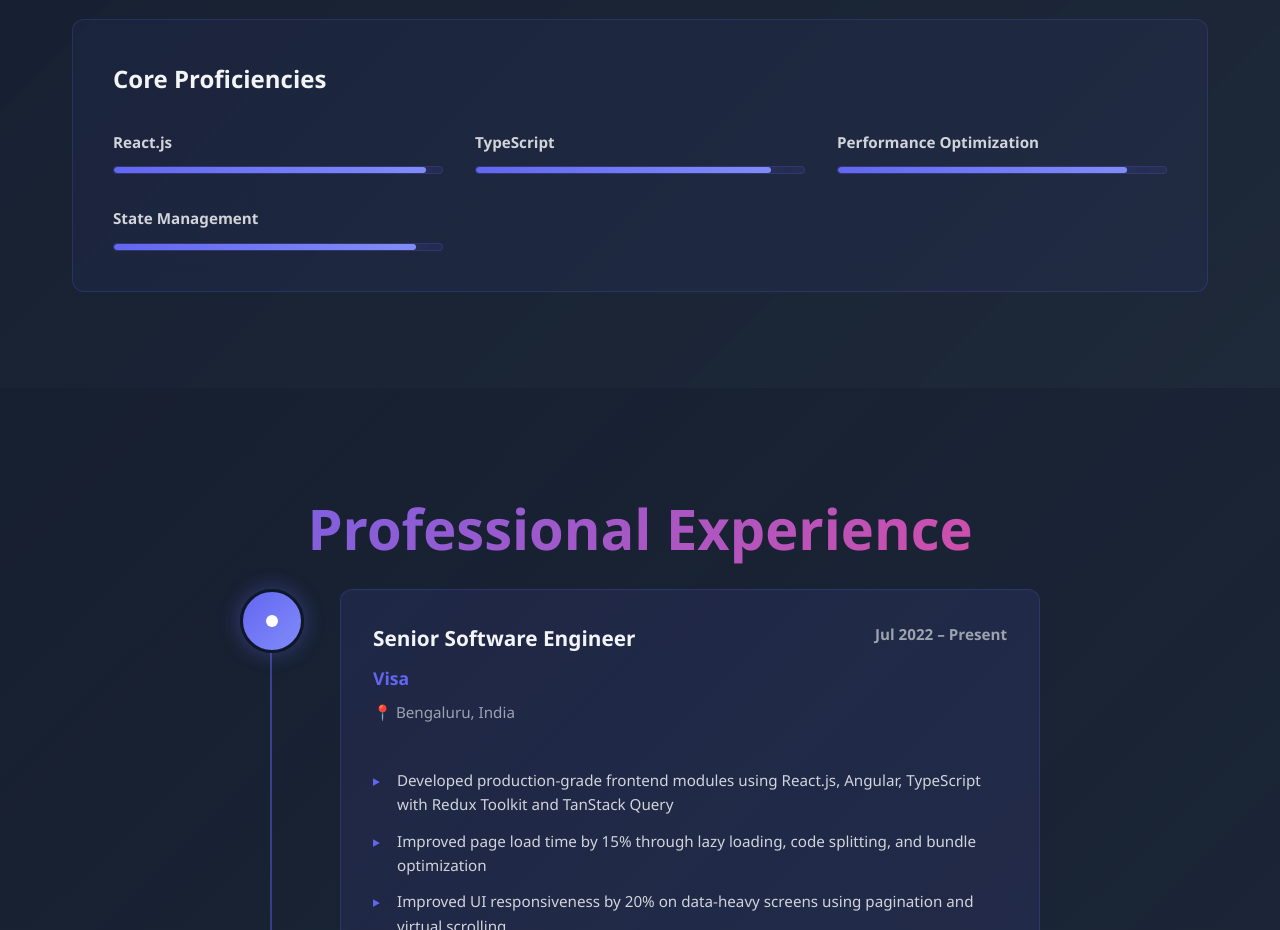
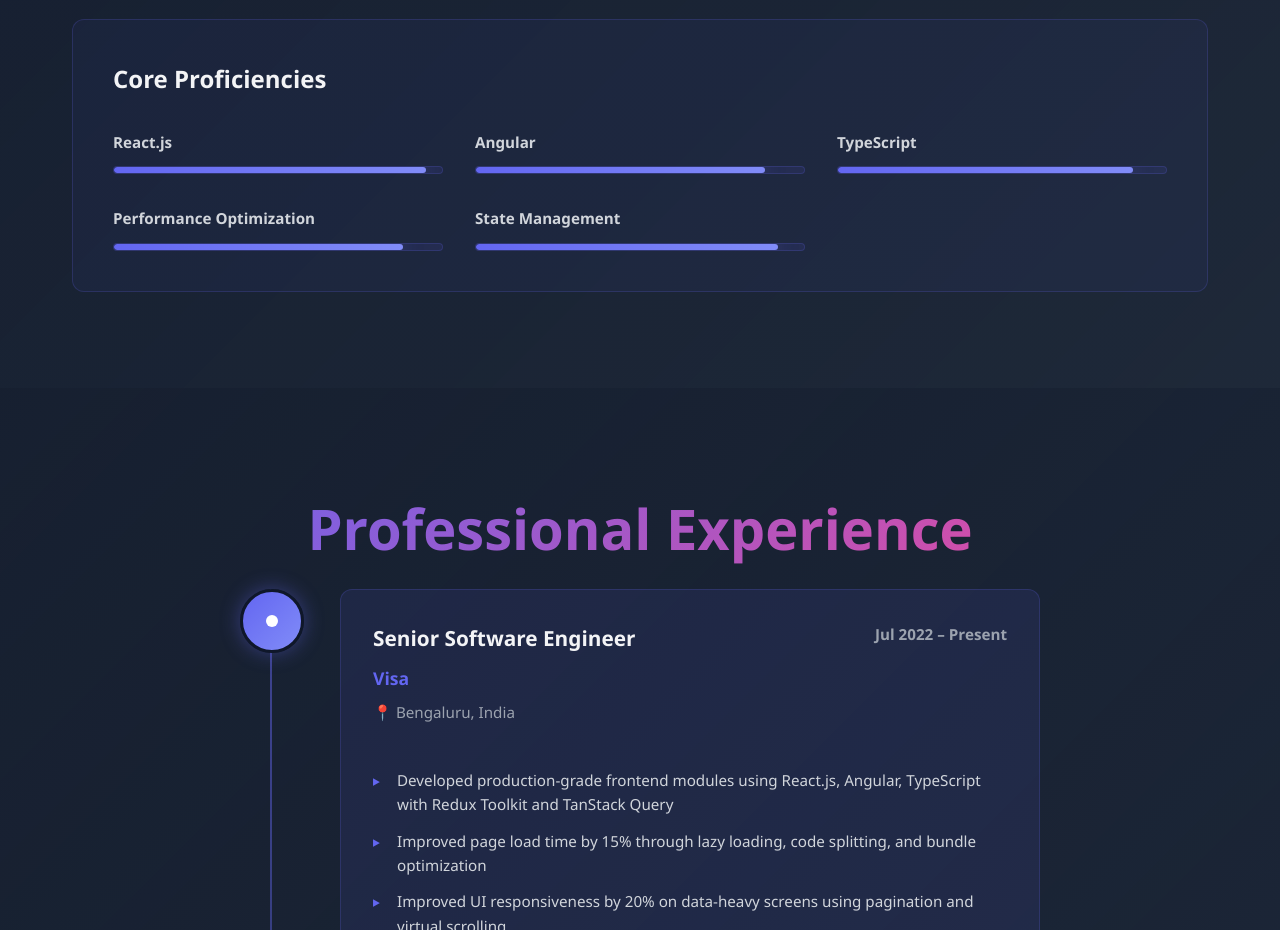
Before and after one commit to Nisith116/Portfolio, a React (Vite) app: page / in a window 1280 px wide. Shown: the part 3480-4410 px from the top of the page. Built offline with nearby package versions, Linux system fonts and the light colour scheme.

Commit message:
Adding core proficiences

```diff
--- a/src/components/Skills.jsx
+++ b/src/components/Skills.jsx
@@ -99,6 +99,12 @@ const Skills = () => {
               </div>
             </div>
             <div className="proficiency-item">
+              <div className="proficiency-label">Angular</div>
+              <div className="proficiency-bar">
+                <div className="proficiency-fill" style={{ width: '88%' }}></div>
+              </div>
+            </div>
+            <div className="proficiency-item">
               <div className="proficiency-label">TypeScript</div>
               <div className="proficiency-bar">
                 <div className="proficiency-fill" style={{ width: '90%' }}></div>
```
